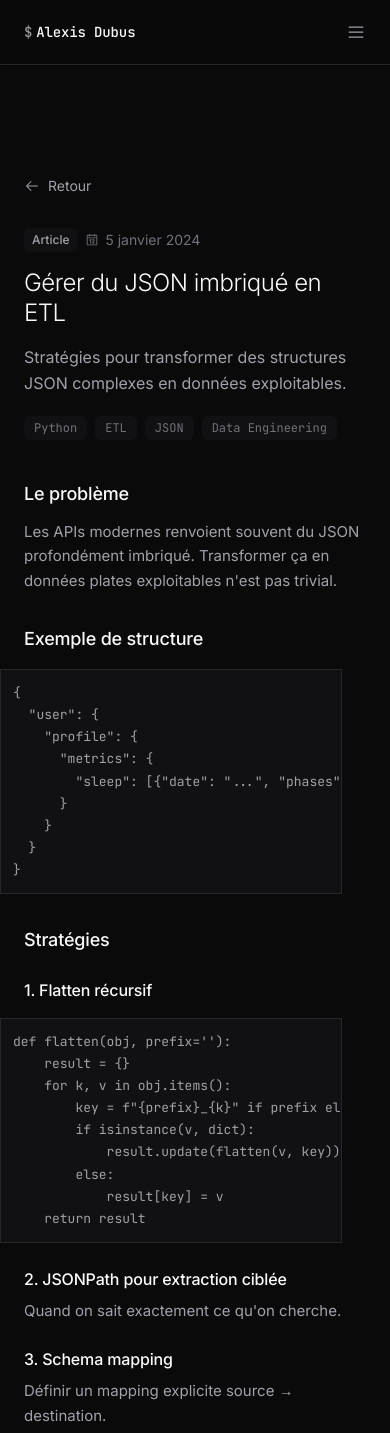
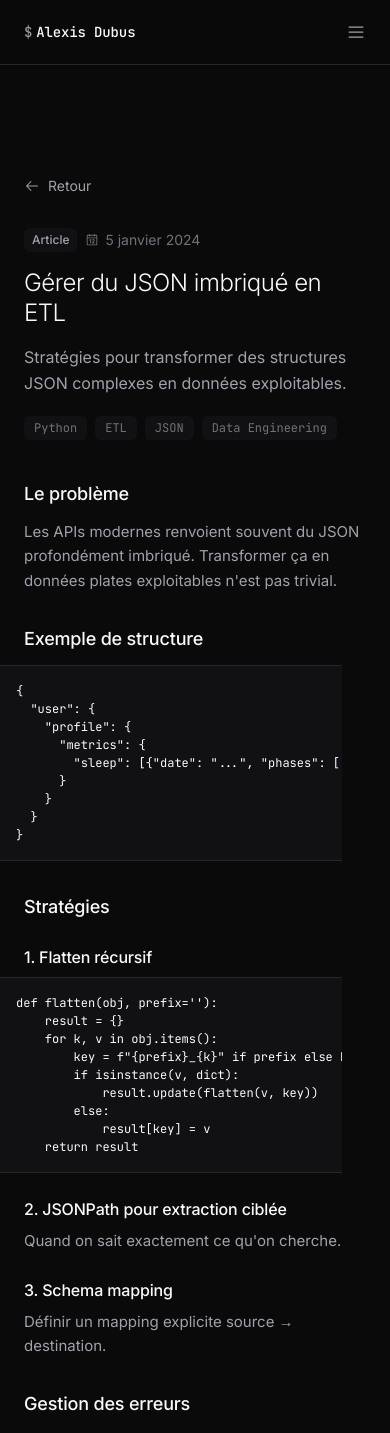
Before and after one commit to breaching/my-portfolio, a Next.js app in the folder frontend/: page /blog/etl-json-complexe in a window 390 px wide. Shown: the top 1433 px of the page. Built offline with nearby package versions, Linux system fonts and the light colour scheme.

Commit message:
fix: responsive code blocks and tables

```diff
--- a/frontend/src/app/globals.css
+++ b/frontend/src/app/globals.css
@@ -203,56 +203,99 @@ code, pre, .font-mono {
 .prose-content pre {
   margin-left: -24px;
   margin-right: -24px;
+  padding: 16px;
   border-radius: 0;
-  font-size: 13px;
+  font-size: 12px;
+  line-height: 1.5;
+  overflow-x: auto;
+  -webkit-overflow-scrolling: touch;
+  background: var(--background-elevated);
+  border: 1px solid var(--accent-border);
+  border-left: none;
+  border-right: none;
 }
 
 @media (min-width: 640px) {
   .prose-content pre {
     margin-left: 0;
     margin-right: 0;
+    padding: 20px;
     border-radius: 8px;
     font-size: 14px;
+    border: 1px solid var(--accent-border);
   }
 }
 
 .prose-content table {
   width: 100%;
-  font-size: 14px;
+  font-size: 12px;
   border-collapse: collapse;
-  margin: 1.5rem 0;
+  margin: 1.5rem -24px;
   display: block;
   overflow-x: auto;
+  -webkit-overflow-scrolling: touch;
+  max-width: calc(100% + 48px);
+}
+
+@media (min-width: 640px) {
+  .prose-content table {
+    font-size: 14px;
+    margin: 1.5rem 0;
+    display: table;
+    max-width: 100%;
+  }
 }
 
 .prose-content th,
 .prose-content td {
-  padding: 0.5rem 0.75rem;
+  padding: 8px 12px;
   border: 1px solid var(--accent-border);
   text-align: left;
   white-space: nowrap;
+  min-width: 80px;
 }
 
 @media (min-width: 640px) {
-  .prose-content table {
-    display: table;
-  }
-
   .prose-content th,
   .prose-content td {
+    padding: 10px 14px;
     white-space: normal;
+    min-width: auto;
   }
 }
 
 .prose-content th {
   background: var(--background-elevated);
   font-weight: 500;
+  color: var(--text-primary);
+}
+
+.prose-content td {
+  color: var(--text-secondary);
 }
 
 .prose-content img {
   max-width: 100%;
   height: auto;
   border-radius: 8px;
+}
+
+/* Inline code responsive */
+.prose-content p code,
+.prose-content li code {
+  font-size: 0.85em;
+  padding: 2px 6px;
+  background: var(--background-elevated);
+  border-radius: 4px;
+  white-space: nowrap;
+}
+
+@media (max-width: 640px) {
+  .prose-content p code,
+  .prose-content li code {
+    white-space: normal;
+    word-break: break-all;
+  }
 }
 
 /* Section spacing */
--- a/frontend/src/lib/markdown.tsx
+++ b/frontend/src/lib/markdown.tsx
@@ -47,36 +47,17 @@ const components: Components = {
   code: ({ className, children }) => {
     const isBlock = className?.includes("language-");
     if (isBlock) {
-      return (
-        <code className="text-[13px] sm:text-sm font-mono text-text-secondary">{children}</code>
-      );
+      return <code className="font-mono">{children}</code>;
     }
-    return (
-      <code className="px-1 sm:px-1.5 py-0.5 rounded bg-background-elevated text-text-primary font-mono text-[13px] sm:text-sm break-words">
-        {children}
-      </code>
-    );
+    return <code>{children}</code>;
   },
-  pre: ({ children }) => (
-    <pre className="my-4 sm:my-6 p-3 sm:p-4 bg-background-elevated overflow-x-auto border border-accent-border">
-      {children}
-    </pre>
-  ),
-  table: ({ children }) => (
-    <div className="overflow-x-auto my-4 sm:my-6">
-      <table className="min-w-full">{children}</table>
-    </div>
-  ),
-  th: ({ children }) => (
-    <th className="px-2 sm:px-3 py-2 text-left text-sm font-medium text-text-primary bg-background-elevated border border-accent-border">
-      {children}
-    </th>
-  ),
-  td: ({ children }) => (
-    <td className="px-2 sm:px-3 py-2 text-sm text-text-secondary border border-accent-border">
-      {children}
-    </td>
-  ),
+  pre: ({ children }) => <pre>{children}</pre>,
+  table: ({ children }) => <table>{children}</table>,
+  thead: ({ children }) => <thead>{children}</thead>,
+  tbody: ({ children }) => <tbody>{children}</tbody>,
+  tr: ({ children }) => <tr>{children}</tr>,
+  th: ({ children }) => <th>{children}</th>,
+  td: ({ children }) => <td>{children}</td>,
   hr: () => <hr className="my-8 border-accent-border" />,
 };
 
```
